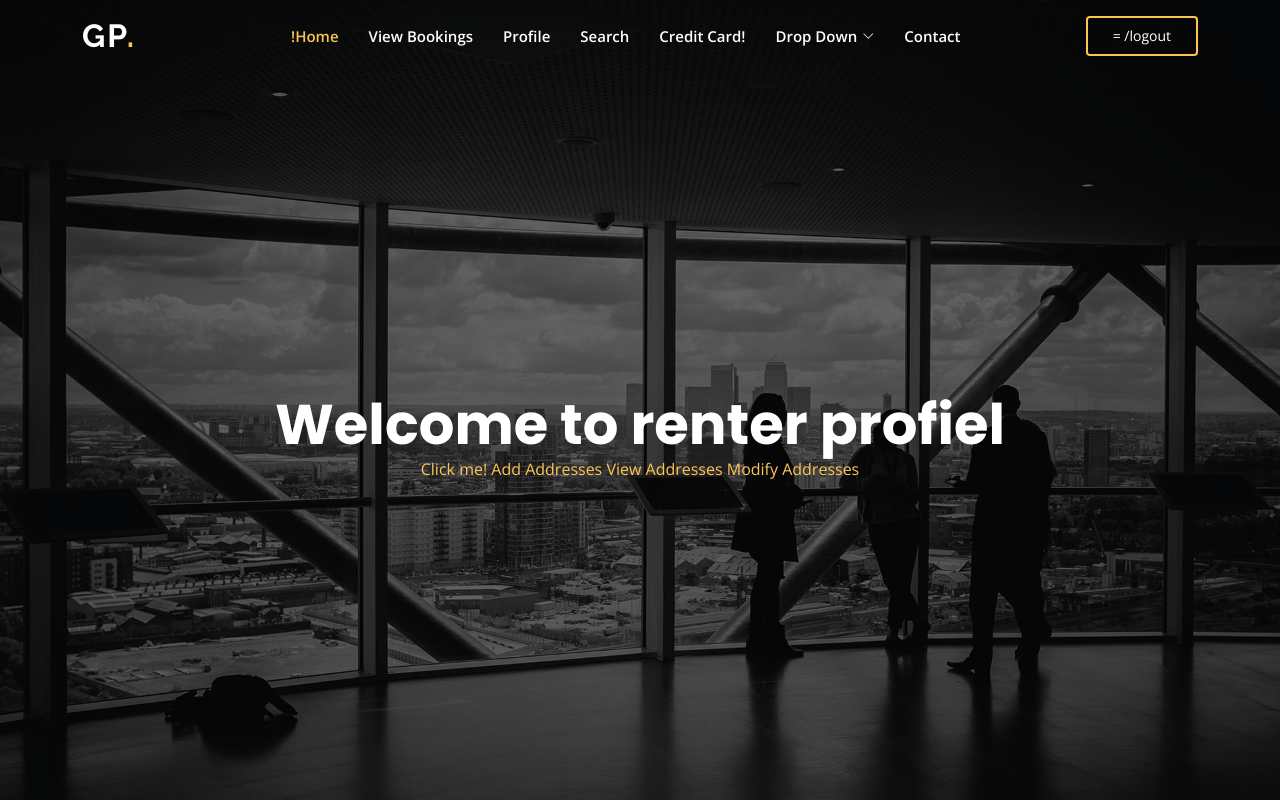
After one commit to MubarizKhan/CS-425-Database-Project, a Flask app: page /renter_profile in a window 1280 px wide. The commit adds this page. Run offline with Flask 3, Linux system fonts and the light colour scheme; some libraries are stand-ins or nearby versions.

Commit message:
addded creation of new addresses

```diff
--- a/app.py
+++ b/app.py
@@ -333,8 +333,42 @@ def insert_neighborhood():
 ##########################################
 
 
+@app.route('/renter_profile')
+def renter_profile():
+  print('NOOOOOOOOOOOOOOOOOOOOOONONONNNNNNNNNNNNNNNNNNNNWS')
+  print('NOOOOOOOOOOOOOOOOOOOOOONONONNNNNNNNNNNNNNNNNNNNWS')
 
+  return render_template('renter_profile.html')
 
+@app.route('/renter_add_address', methods=['get'])
+def renter_add_address():
+  print('in renter adddd addressssss')
+  return render_template('renter_add_address.html')
+
+@app.route('/renter_add_address',methods=['POST'])
+def renter_insert_address():
+  print('hryy we in insert add addresssss')
+
+  if request.method == 'POST':
+    conn = get_db_connection()
+    cur = conn.cursor()
+    # Retrieve user_id from session
+    user_id = session['user_id']
+    # Retrieve data from the form
+    address = request.form['address']
+    state = request.form['state']
+    city = request.form['city']
+    zip_code = request.form['zip_code']
+
+    cur.execute('INSERT INTO address (user_id, address, state, city, zip_code) VALUES (%s, %s, %s, %s, %s)',
+                  (user_id, address, state, city, zip_code))
+    conn.commit()
+
+    # Close the database connection
+    conn.close()
+
+    # Redirect to the user's profile page
+    return redirect(url_for('renter_add_address'))
 
 
 
--- /dev/null
+++ b/templates/renter_profile.html
@@ -0,0 +1,12 @@
+{% extends 'renter_view.html' %}
+
+
+{% block content %}
+  <h1>Welcome to renter profiel </h1>
+	<a href="{{ url_for('renter_profile') }}">Click me!</a>
+  <a href="{{ url_for('renter_add_address') }}">Add Addresses</a>
+  <a href="{{ url_for('renter_profile') }}">View Addresses</a>
+  <a href="{{ url_for('renter_profile') }}">Modify Addresses</a>
+
+
+{% endblock %}
--- a/templates/renter_view.html
+++ b/templates/renter_view.html
@@ -50,9 +50,9 @@
           <li><a class="nav-link scrollto active" href="#hero">!Home</a></li>
 
           <li><a class="nav-link scrollto" href= "#">View Bookings</a></li>
-          <li><a class="nav-link scrollto" href="#services">Update Settings</a></li>
+          <li><a class="nav-link scrollto" href="{{ url_for('renter_profile') }}">Profile</a></li>
           <li><a class="nav-link scrollto " href="#portfolio">Search</a></li>
-          <li><a class="nav-link scrollto" href="#team">Team</a></li>
+          <li><a class="nav-link scrollto" href="#">Credit Card!</a></li>
           <li class="dropdown"><a href="#"><span>Drop Down</span> <i class="bi bi-chevron-down"></i></a>
             <ul>
               <li><a href="#">Drop Down 1</a></li>
@@ -75,7 +75,7 @@
         <i class="bi bi-list mobile-nav-toggle"></i>
       </nav><!-- .navbar -->
 
-      <div><a href="login" class="get-started-btn scrollto"> ="{{ url_for('login') }} </a><a href="signup" class="get-started-btn scrollto"> {{ url_for('signup') }}</a></div>
+      <div><a href="login" class="get-started-btn scrollto"> = {{ url_for('logout') }} </a> </div>
 
     </div>
   </header><!-- End Header -->
```
Also changed, not shown: templates/renter_add_address.html (added, +18 -0 lines).
